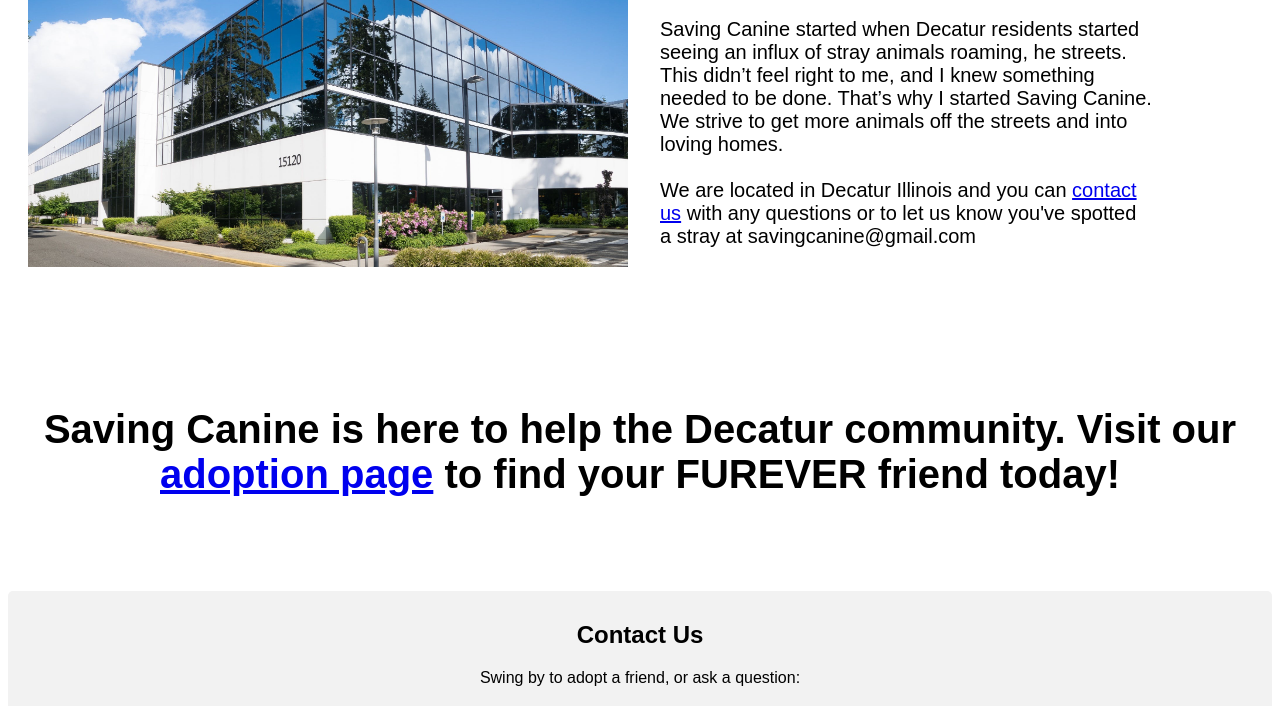
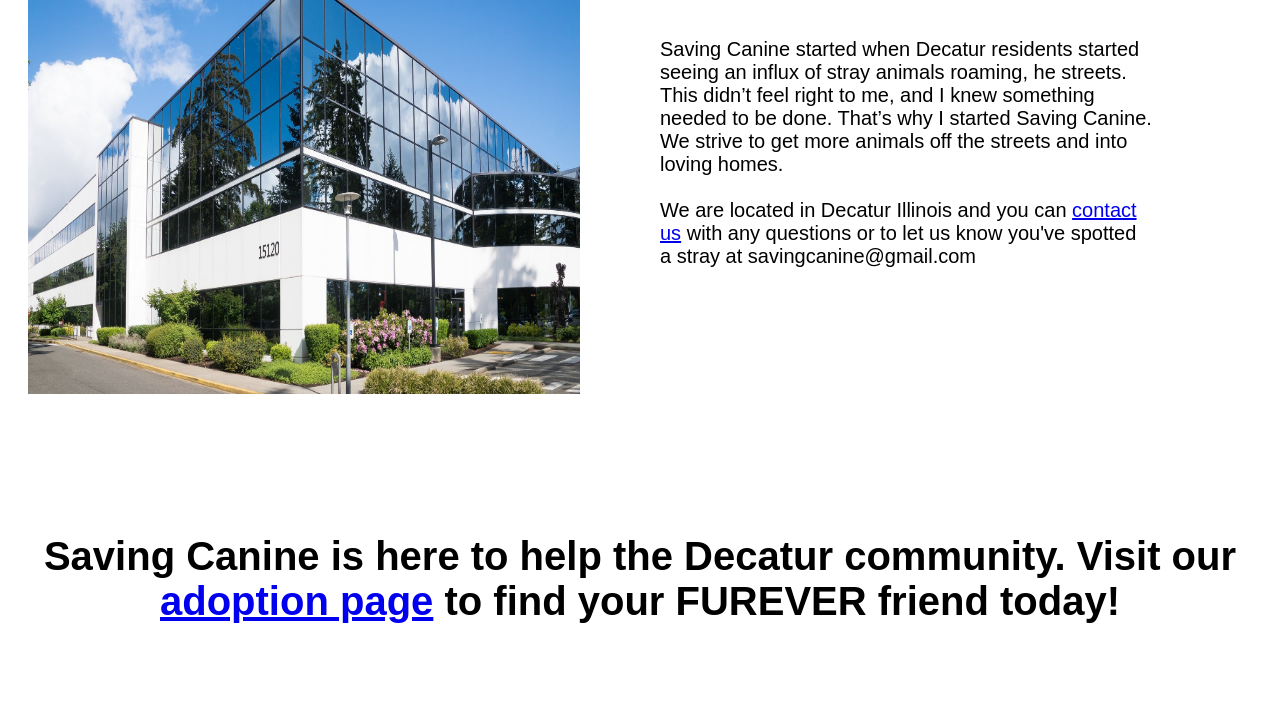
Before and after one commit to EClanton/isuesite, a plain HTML site: page index.html in a window 1280 px wide. Shown: the part 353-1059 px from the top of the page. Drawn offline with Linux system fonts and the light colour scheme.

Commit message:
Add files via upload

```diff
--- a/index.html
+++ b/index.html
@@ -103,12 +103,12 @@ input[type=submit]:hover {
 
 
     <div class="row">
-  <div class="column">  <img src="images/pexels-pixabay-269077.jpg" alt="picture of the company building" style="width: 600px;height: 500px; float: left;padding-top: 60px;padding-bottom: 80px"></div>
+  <div class="column">  <img src="images/pexels-pixabay-269077.jpg" alt="picture of the company building" style="width: 100%;height: 80%; float: left;padding-top: 60px;padding-bottom: 80px;padding-right: 40px"></div>
 
 
   <div class="column"><h2 style="padding-top: 60px;font-size: 40px">Our Story</h2>
 
-    <p style="font-size: 20px;padding-right: 100px">Saving Canine started when Decatur residents started seeing an influx of stray animals roaming, he streets. This didn’t feel right to me, and I knew something needed to be done. That’s why I started Saving Canine. We strive to get more animals off the streets and into loving homes.
+    <p style="font-size: 20px;padding-right: 100px;float: left">Saving Canine started when Decatur residents started seeing an influx of stray animals roaming, he streets. This didn’t feel right to me, and I knew something needed to be done. That’s why I started Saving Canine. We strive to get more animals off the streets and into loving homes.
 
         <br>
          <br>
```
